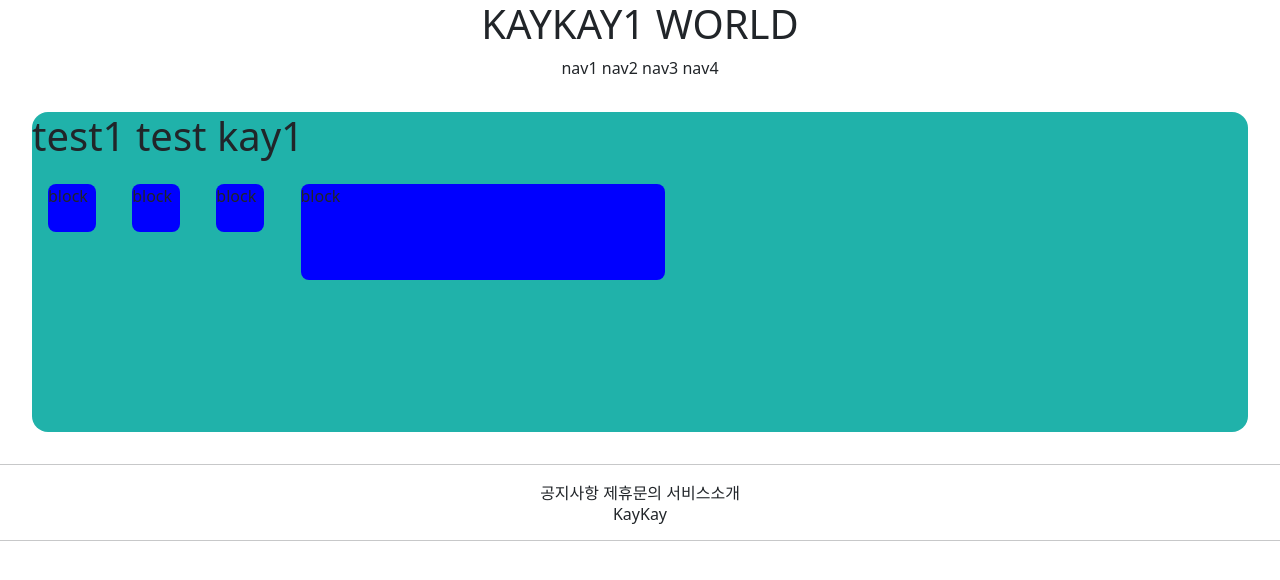
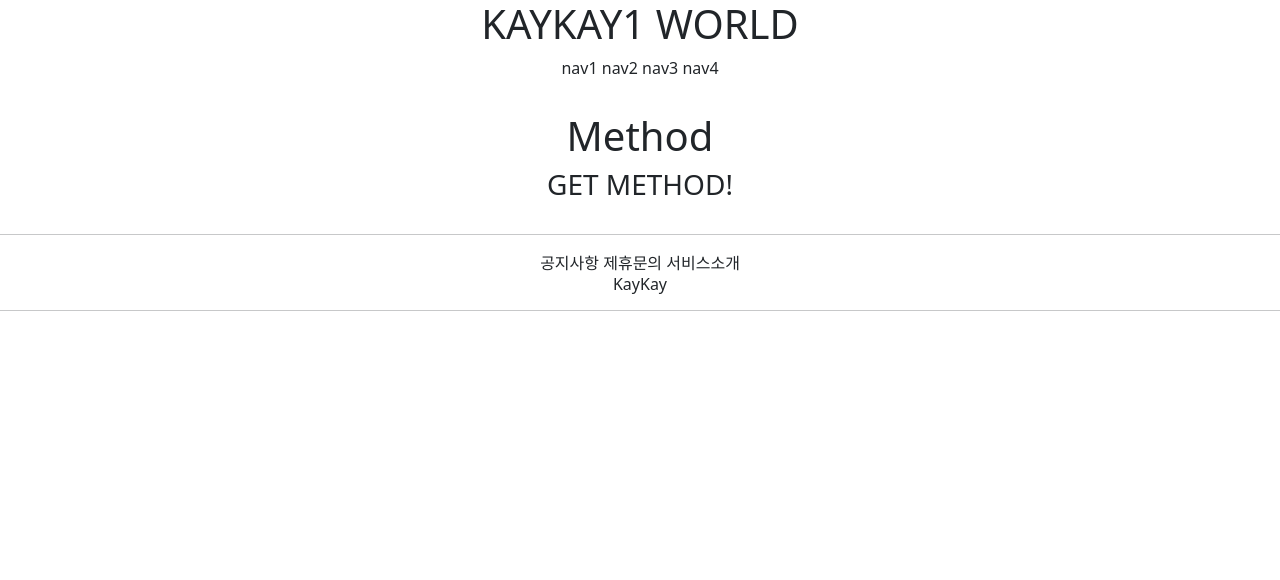
Before and after one commit to sthax17/kay1, a Django app: page /accounts/hello_world/ in a window 1280 px wide. Shown: the top 580 px of the page. Run offline with Django 3.2, Linux system fonts and the light colour scheme.

Commit message:
07/08 commit

```diff
--- a/accountapp/templates/accountapp/hello_world.html
+++ b/accountapp/templates/accountapp/hello_world.html
@@ -2,25 +2,11 @@
 
 {% block content %}
 
-    <style>
-          .testing {
-              background-color : blue;
-              height: 48px;
-              width: 48px;
-              margin: 1rem;
-              border-radius: .5rem;
-          }
-    </style>
 
+    <div style="margin: 2rem; text-align: center">
+        <h1>Method</h1>
 
-    <div style="height: 20rem; background-color: lightseagreen; border-radius: 1rem; margin: 2rem">
-        <h1>test1 test kay1</h1>
-
-     <div class="testing" style="display: inline-block">block</div>
-     <div class="testing" style="display: inline-block; width:3rem; height:3rem">block</div>
-     <div class="testing" style="display: inline-block; width:3em; height:3em">block</div>
-     <div class="testing" style="display: inline-block; width:30%; height:30%">block</div>
-
+        <h3>{{ text }}</h3>
     </div>
 
 {% endblock %}
--- a/accountapp/views.py
+++ b/accountapp/views.py
@@ -4,4 +4,10 @@ from django.shortcuts import render
 # Create your views here.
 
 def hello_world(request):
-    return render(request, 'accountapp/hello_world.html')
+    if request.method == "post":
+       return render(request, 'accountapp/hello_world.html',
+                     context={'text': 'POST METHOD!'})
+
+    else:
+       return render(request, 'accountapp/hello_world.html',
+                     context={'text': 'GET METHOD!'})
```
